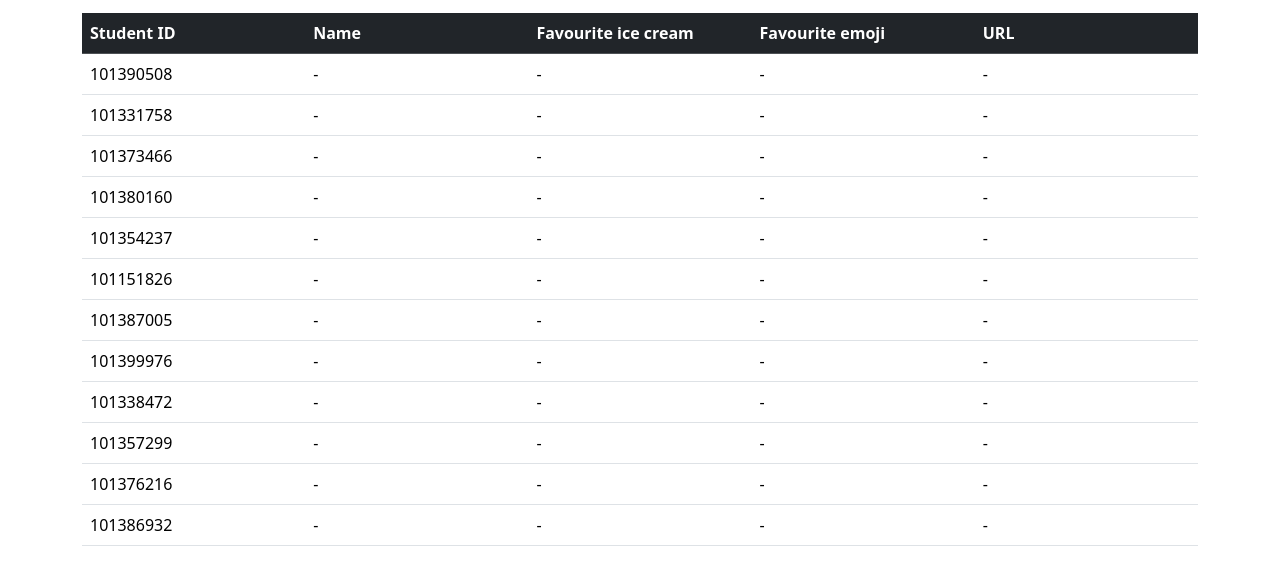
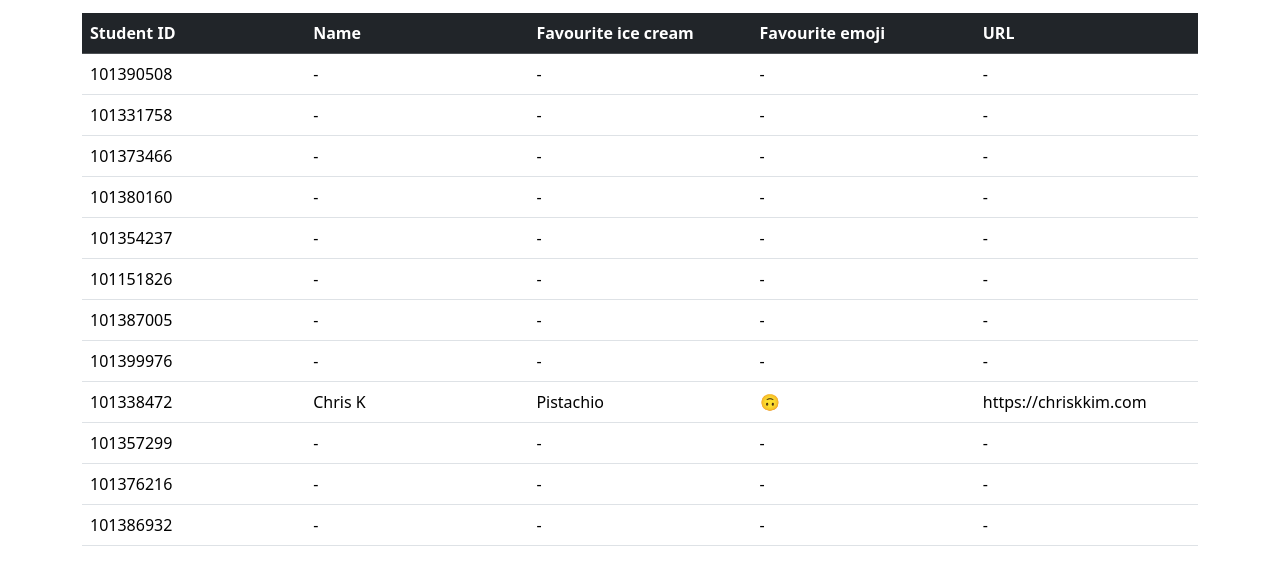
Before and after one commit to goodcodeclub/bdes4702-f24, a plain HTML site: page index.html in a window 1280 px wide. Shown: the part 137-722 px from the top of the page. Drawn offline with nearby package versions, Linux system fonts and the light colour scheme.

Commit message:
Popuating info for 101338472

```diff
--- a/index.html
+++ b/index.html
@@ -101,10 +101,10 @@
                     </tr>
                     <tr>
                         <td>101338472</td>
-                        <td>-</td>
-                        <td>-</td>
-                        <td>-</td>
-                        <td>-</td>
+                        <td>Chris K</td>
+                        <td>Pistachio</td>
+                        <td>🙃</td>
+                        <td>https://chriskkim.com</td>
                     </tr>
                     <tr>
                         <td>101357299</td>
```
